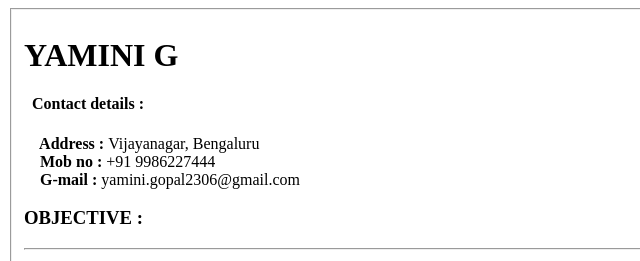
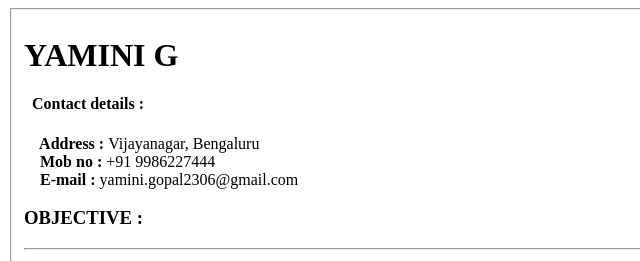
Before and after one commit to YaminiGopal/portfolio.github.io, a plain HTML site: page index.html in a window 1280 px wide. Shown: the top 261 px of the page, 0-640 px from the left. Drawn offline with Linux system fonts and the light colour scheme.

Commit message:
Update index.html

```diff
--- a/index.html
+++ b/index.html
@@ -12,7 +12,7 @@
     <h4>&nbsp; <b>Contact details : </b></h4>
        <p><b>&nbsp; &nbsp; Address : </b>Vijayanagar, Bengaluru<br>
         <b>&nbsp; &nbsp; Mob no : </b>+91 9986227444<br>
-        <b>&nbsp; &nbsp; G-mail : </b>yamini.gopal2306@gmail.com</p>
+        <b>&nbsp; &nbsp; E-mail : </b>yamini.gopal2306@gmail.com</p>
     <h3>OBJECTIVE :</h3>
     <hr>
     <p>
```
